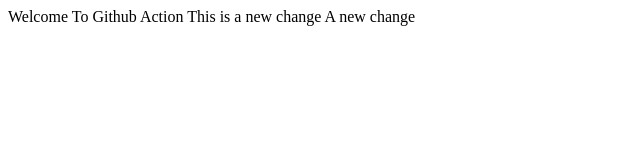
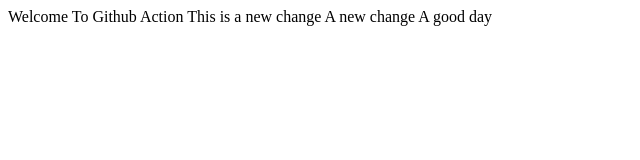
Before and after one commit to Henry-doc/actions, a plain HTML site: page index.html in a window 1280 px wide. Shown: the full height of the page, 0-640 px from the left. Drawn offline with Linux system fonts and the light colour scheme.

Commit message:
new change

```diff
--- a/index.html
+++ b/index.html
@@ -9,5 +9,6 @@
     Welcome To Github Action
     This is a new change
     A new change
+    A good day
 </body>
 </html>
```
Also changed, not shown: 1 other file.
